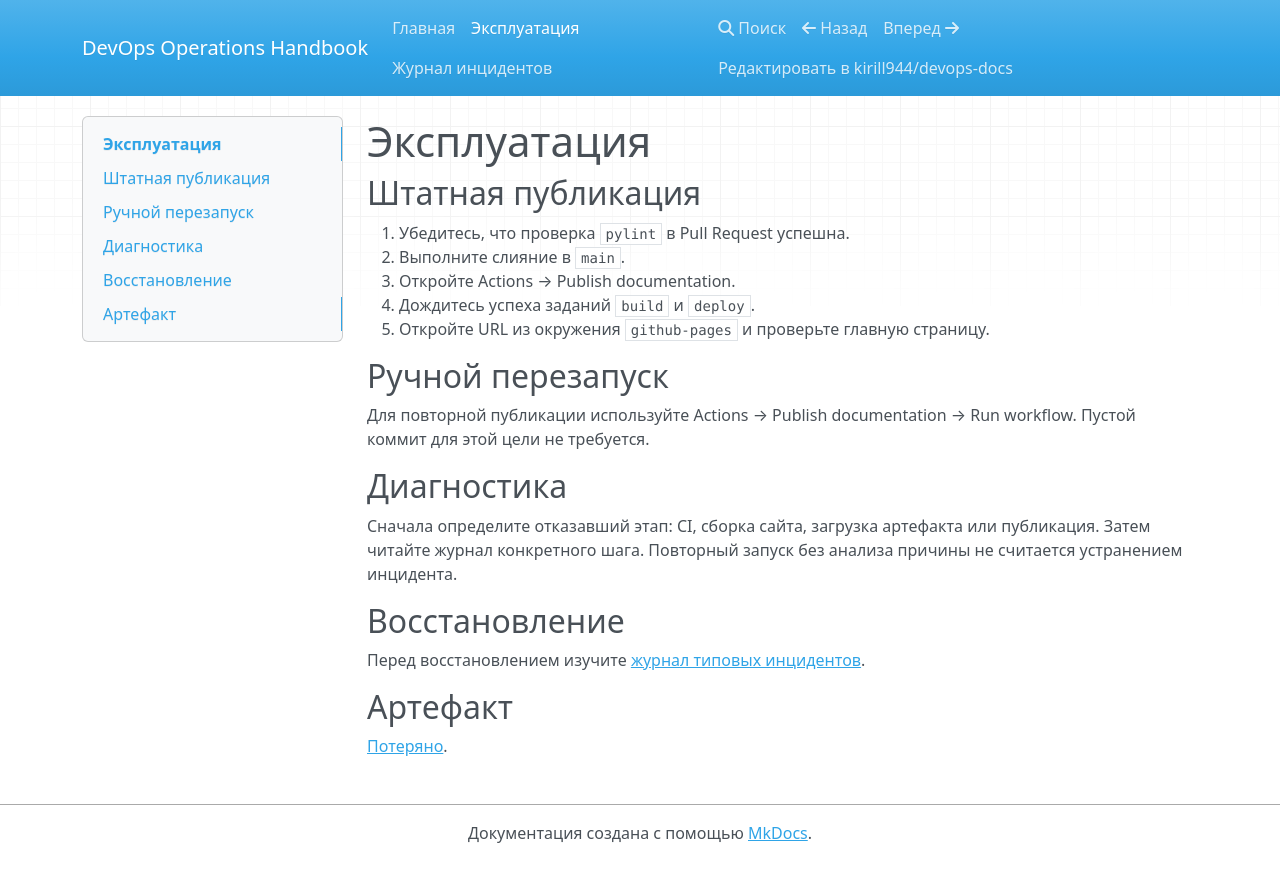
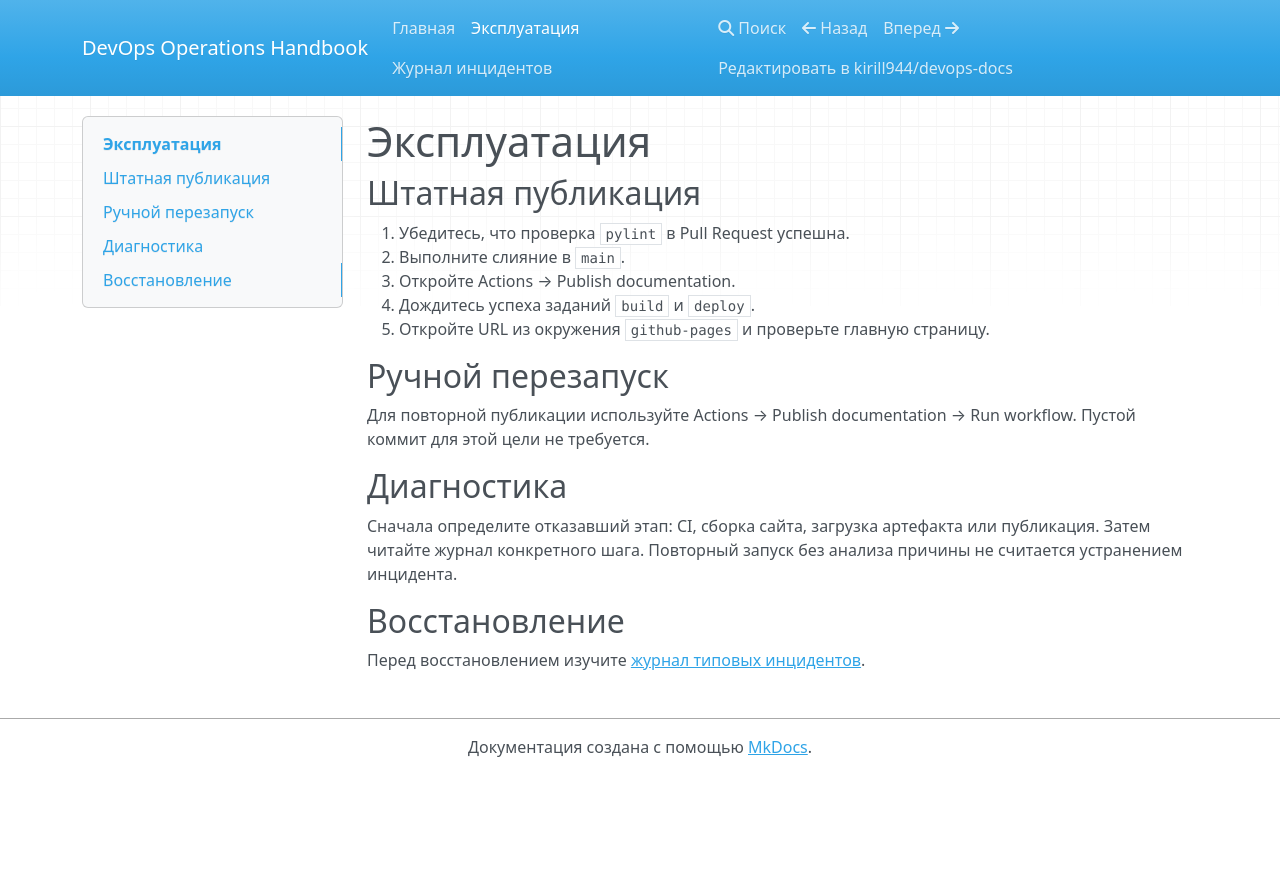
Before and after one commit to kirill944/devops-docs, an MkDocs documentation site: the page built from docs/runbook.md, in a window 1280 px wide. Shown: the top 882 px of the page. Built offline with MkDocs 1.6.1, drawn with Linux system fonts in a browser that asks for light colours; nearby versions of some CDN libraries.

Commit message:
fix: docs

```diff
--- a/docs/runbook.md
+++ b/docs/runbook.md
@@ -24,7 +24,3 @@ workflow.
 ## Восстановление
 
 Перед восстановлением изучите [журнал типовых инцидентов](incidents.md).
-
-## Артефакт
-
-[Потеряно](missing-page.md).
```
